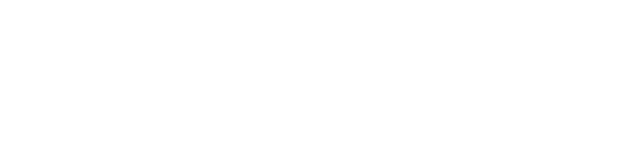
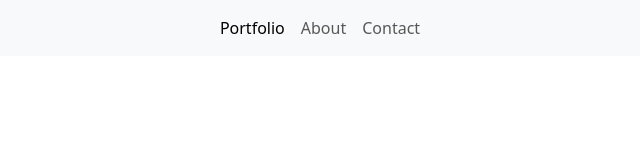
Before and after one commit to HtetWaiYan7191/bootstrap-project-with-garvin, a website: page index.html in a window 1280 px wide. Shown: the whole page, without its empty margins (320-960 px from the left). Drawn offline with nearby package versions, Linux system fonts and the light colour scheme.

Commit message:
Add nav bar

```diff
--- a/index.html
+++ b/index.html
@@ -9,6 +9,23 @@
     <link href="https://cdn.jsdelivr.net/npm/bootstrap@5.3.0-alpha3/dist/css/bootstrap.min.css" rel="stylesheet" integrity="sha384-KK94CHFLLe+nY2dmCWGMq91rCGa5gtU4mk92HdvYe+M/SXH301p5ILy+dN9+nJOZ" crossorigin="anonymous">
 </head>
 <body>
+    <nav class="navbar navbar-expand-lg bg-body-tertiary">
+        <div class="container-fluid">
+          <div class="collapse navbar-collapse" id="navbarSupportedContent">
+            <ul class="navbar-nav mx-auto mb-2 mb-lg-0 ">
+              <li class="nav-item">
+                <a class="nav-link active" aria-current="page" href="#">Portfolio</a>
+              </li>
+              <li class="nav-item">
+                <a class="nav-link" href="#">About</a>
+              </li>
+              <li class="nav-item">
+                <a class="nav-link ">Contact</a>
+              </li>
+            </ul>
+          </div>
+        </div>
+      </nav>
 
       <!-- BOOTSTRAP JS LINK -->
       <script src="https://cdn.jsdelivr.net/npm/bootstrap@5.3.0-alpha3/dist/js/bootstrap.bundle.min.js" integrity="sha384-ENjdO4Dr2bkBIFxQpeoTz1HIcje39Wm4jDKdf19U8gI4ddQ3GYNS7NTKfAdVQSZe" crossorigin="anonymous"></script>
```
